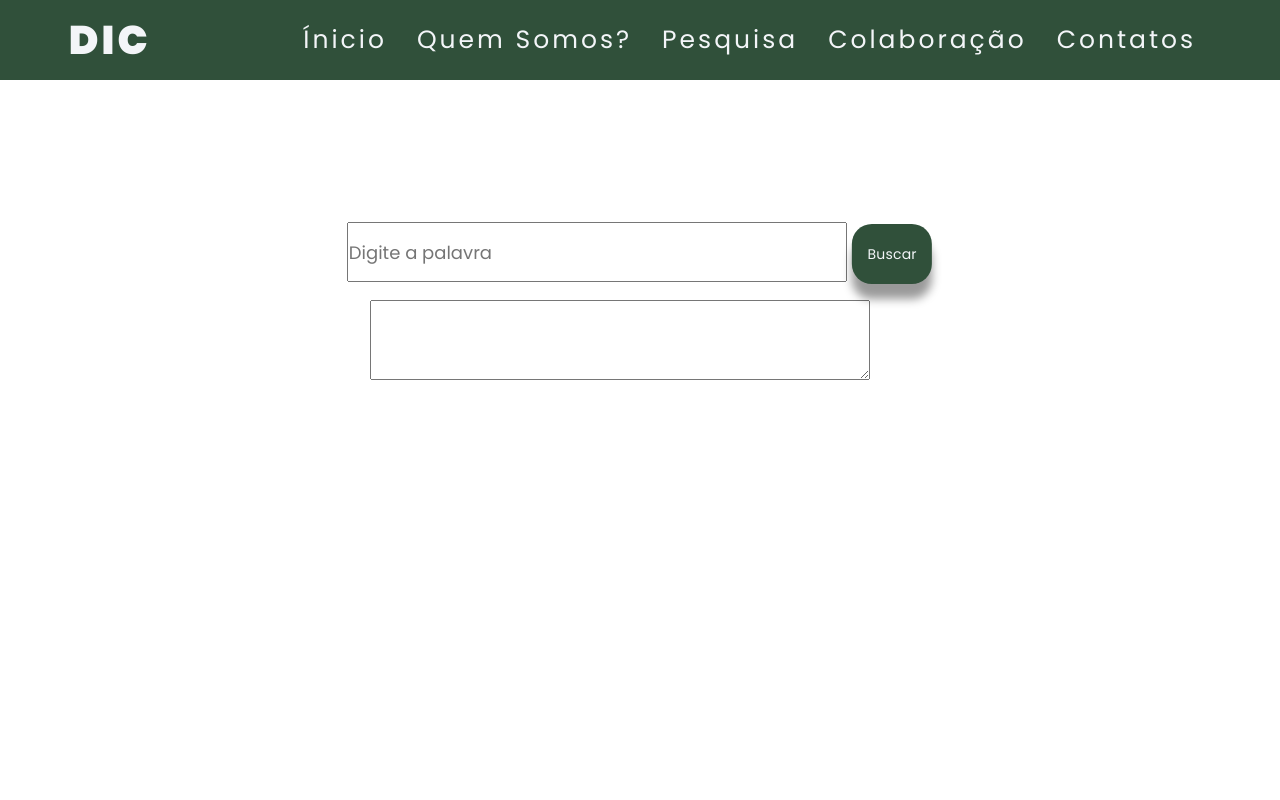
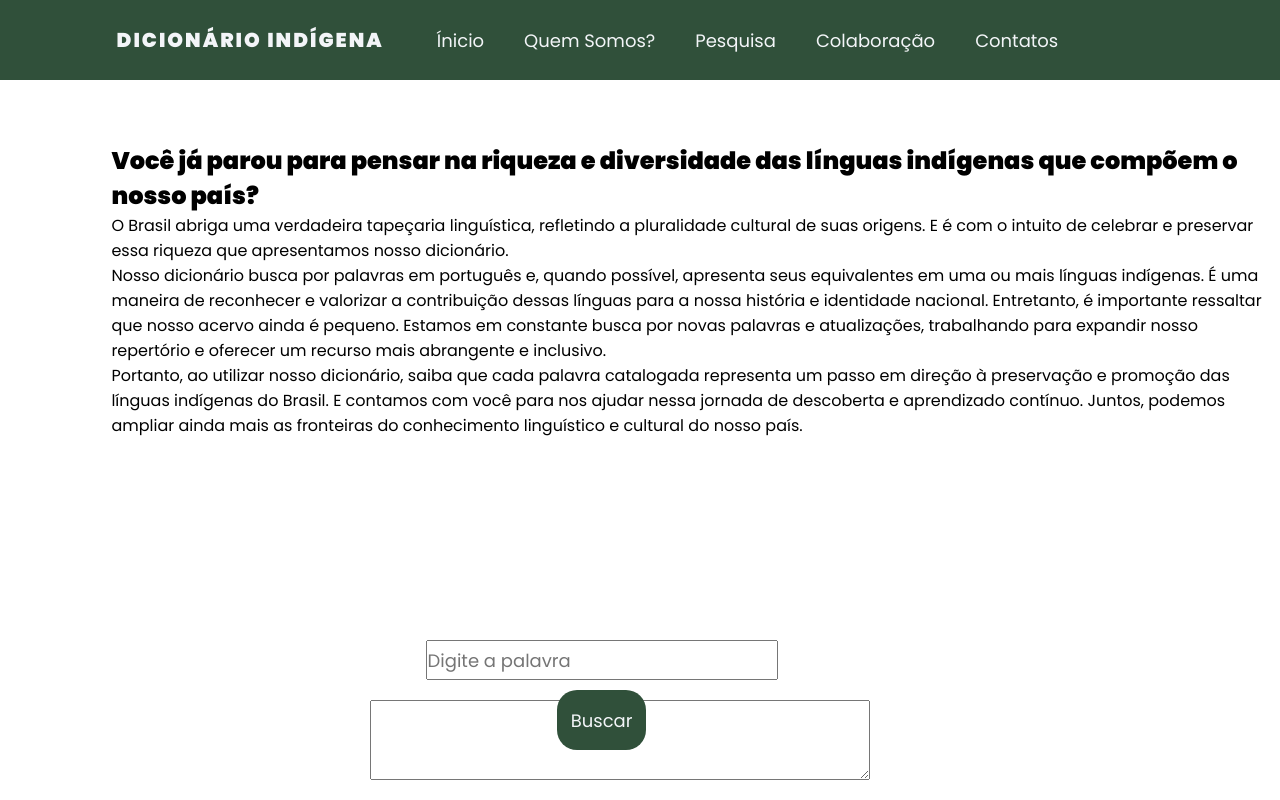
Before and after one commit to DICSITE/DICPROJETO, a plain HTML site: page pesquisa.html in a window 1280 px wide. Drawn offline with Linux system fonts and the light colour scheme.

Commit message:
Add files via upload

```diff
--- a/Qs.css
+++ b/Qs.css
@@ -4,12 +4,11 @@
     margin: 0;
     padding: 0;
     box-sizing: border-box;
-    font-family: 'poppins', sans-serif;
+    font-family: 'Poppins', sans-serif;
 }
 
 body {
-    overflow: hidden;
-    overflow-y: scroll
+    overflow-x: hidden; /* Removido overflow-y: scroll para evitar a barra de rolagem horizontal em dispositivos móveis */
 }
 
 .container {
@@ -20,103 +19,107 @@ body {
 
 nav {
     display: flex;
-    width: 100%;
-    justify-content: space-around;
+    justify-content: space-between; /* Alterado para distribuir o espaço entre os itens */
+    align-items: center; /* Centraliza os itens verticalmente */
     height: 80px;
-    line-height: 80px;
-    z-index: 111;
     background-color: #30503a;
+    padding: 0 20px; /* Adicionado espaçamento interno */
 }
 
 .logo {
-    display: flex;
-    font-size: 40px;
+    font-size: 20px; /* Aumentado o tamanho da fonte para o logo */
     font-weight: 800;
     color: #f3f5f8;
-    letter-spacing: 3px;
-    cursor: pointer;
+    letter-spacing: 2px;
     text-transform: uppercase;
+    margin-right: 5px; /* Movendo o logo para a direita */
 }
-
 .navItems {
     display: flex;
+    flex: 1; /* Ocupa todo o espaço restante */
+    justify-content: flex-end; /* Alinha os itens à direita */
 }
 
 .navItems li {
     list-style: none;
-    margin: 0 15px;
+    margin: 0 10px; /* Reduzido o espaçamento entre os itens */
 }
 
 .navItems li a {
-    font-size: 25px;
+    font-size: 18px; /* Reduzido o tamanho da fonte para telas menores */
     color: #f3f5f8;
-    letter-spacing: 3px;
     text-decoration: none;
     text-transform: capitalize;
-
-}
-
-.navItems li:hover a {
-    color: #ffffff;
 }
 
 .wrapper {
     display: flex;
-    width: 100%;
-    height: 100vh;
-    justify-content: center;
-    align-items: center;
-    padding: 0 10%;
-    overflow: hidden;
-}
-
-.cols {
-    width: 50%;
+    flex-direction: column; /* Alterado para uma disposição em coluna */
+    justify-content: center; /* Centraliza verticalmente */
+    align-items: center; /* Centraliza horizontalmente */
+    height: 100vh; /* Adicionado para ocupar toda a altura da tela */
+    padding: 0px 5px 5px; /* Adicionado preenchimento para espaçamento */
 }
 
 .topline {
-    display: block;
-    position: relative;
-    font-size: 25px;
-    letter-spacing: 5px;
+    font-size: 18px;
+    letter-spacing: 3px;
     color: black;
+    text-align: center;
+    margin-bottom: 20px; /* Adicionado espaçamento inferior */
 }
 
 h1 {
-    display: block;
-    font-size: 3em;
+    font-size: 2em;
     font-weight: 500;
     color: #30503a;
+    text-align: center;
+    margin-bottom: 20px; /* Adicionado espaçamento inferior */
 }
 
 p {
-    display: block;
-    width: 90%;
-    font-size: 1.2em;
+    font-size: 16px;
     color: black;
+    text-align: center;
+    margin-bottom: 20px; /* Adicionado espaçamento inferior */
+}
+
+
+p {
+    font-size: 16px; /* Reduzido o tamanho da fonte para telas menores */
+    color: black;
+    text-align: center; /* Centralizado o texto */
+    margin-bottom: 20px; /* Adicionado espaçamento inferior */
 }
 
 .btns {
+    display: flex;
+    justify-content: center; /* Centralizado os botões */
     width: 100%;
-    position: relative;
-    left: 150px;
 }
 
 button {
-    outline: none;
-    border: none;
-    cursor: pointer;
     font-size: 14px;
     font-weight: 400;
     color: #f3f5f8;
     background-color: #30503a;
     padding: 8px 14px;
-    margin: 24px 1px;
-    letter-spacing: 0.2px;
+    margin: 0 5px; /* Adicionado espaçamento entre os botões */
     text-transform: capitalize;
-    box-shadow: 0 15px 10px rgba(0, 0, 0, 0.4);
+    border: none;
+    cursor: pointer;
 }
 
-button:hover {
-    color: #BBBB;
+@media only screen and (max-width: 600px) {
+    .logo {
+        font-size: 24px; /* Ajustes adicionais para telas menores */
+    }
+
+    .navItems {
+        display: none; /* Oculta os itens do menu */
+    }
+
+    .wrapper {
+        padding: 10px; /* Reduz o preenchimento */
+    }
 }
--- a/ctt.css
+++ b/ctt.css
@@ -1,105 +1,116 @@
 @import url(https://fonts.googleapis.com/css2?family=Poppins:wght@400;600;900&display=swap);
-*{
+
+* {
     margin: 0;
     padding: 0;
     box-sizing: border-box;
-    font-family: 'poppins', sans-serif;
+    font-family: 'Poppins', sans-serif;
 }
-body{
-    overflow: hidden;
+
+body {
+    overflow-x: hidden;
 }
-.container{
+
+.container {
     width: 100%;
     min-height: 100vh;
     background-color: #f3f5f8;
 }
-nav{
+
+nav {
     display: flex;
-    width: 100%;
-    justify-content: space-around;
+    justify-content: space-between; /* Alterado para distribuir o espaço entre os itens */
+    align-items: center; /* Centraliza os itens verticalmente */
     height: 80px;
-    line-height: 80px;
-    z-index: 111;
     background-color: #30503a;
+    padding: 0 20px; /* Adicionado espaçamento interno */
 }
-.logo{
-    display: flex;
-    font-size: 40px;
+
+.logo {
+    font-size: 20px; /* Aumentado o tamanho da fonte para o logo */
     font-weight: 800;
     color: #f3f5f8;
-    letter-spacing: 3px;
-    cursor: pointer;
+    letter-spacing: 2px;
     text-transform: uppercase;
+    margin-right: 5px; /* Movendo o logo para a direita */
 }
-.navItems{
+.navItems {
     display: flex;
+    flex: 1; /* Ocupa todo o espaço restante */
+    justify-content: flex-end; /* Alinha os itens à direita */
 }
-.navItems li{
+
+.navItems li {
     list-style: none;
-    margin: 0 15px;
+    margin: 0 10px; /* Reduzido o espaçamento entre os itens */
 }
-.navItems li a{
-    font-size: 25px;
+
+.navItems li a {
+    font-size: 18px; /* Reduzido o tamanho da fonte para telas menores */
     color: #f3f5f8;
-    letter-spacing: 3px;
     text-decoration: none;
     text-transform: capitalize;
+}
 
-}
-.navItems li:hover a{
-    color: #ffff;
-}
-.wrapper{
+.wrapper {
     display: flex;
-    width: 100%;
-    height: 100vh;
+    flex-direction: column; /* Alterado para uma disposição em coluna para dispositivos móveis */
     justify-content: center;
     align-items: center;
-    padding: 0 10%;
-    overflow: hidden;
-}
-.cols{
-    width: 50%;
-}
-.topline{
-    display: block;
-    position: relative;
-    font-size: 25px;
-    letter-spacing: 5px;
-    color: black;
+    padding: 20px; /* Adicionado preenchimento para espaçamento */
 }
 
-h1{
-    display: block;
-    font-size: 4em;
+.topline {
+    font-size: 18px; /* Reduzido o tamanho da fonte para telas menores */
+    letter-spacing: 3px;
+    color: black;
+    margin-bottom: 20px; /* Adicionado espaçamento inferior */
+    text-align: center; /* Centralizado o texto */
+}
+
+h1 {
+    font-size: 2em; /* Reduzido o tamanho da fonte para telas menores */
     font-weight: 500;
     color: #30503a;
+    text-align: center; /* Centralizado o texto */
+    margin-bottom: 20px; /* Adicionado espaçamento inferior */
 }
-p{
-    display: block;
-    width: 90%;
-    font-size: 1.2em;
+
+p {
+    font-size: 16px; /* Reduzido o tamanho da fonte para telas menores */
     color: black;
+    text-align: center; /* Centralizado o texto */
+    margin-bottom: 20px; /* Adicionado espaçamento inferior */
 }
-.btns{
+
+.btns {
+    display: flex;
+    justify-content: center; /* Centralizado os botões */
     width: 100%;
-    position: relative;
-    left: 150px;
 }
-button{
-    outline: none;
-    border: none;
-    cursor: pointer;
+
+button {
     font-size: 14px;
     font-weight: 400;
     color: #f3f5f8;
     background-color: #30503a;
     padding: 8px 14px;
-    margin: 24px 1px ;
-    letter-spacing: 0.2px;
+    margin: 0 5px; /* Adicionado espaçamento entre os botões */
     text-transform: capitalize;
-    box-shadow: 0 15px 10px rgba(0, 0, 0,0.4);
+    border: none;
+    cursor: pointer;
 }
-button:hover{
-    color: #BBBB;
+
+@media only screen and (max-width: 600px) {
+    .logo {
+        font-size: 24px; /* Ajustes adicionais para telas menores */
+    }
+
+    .navItems {
+        display: none; /* Oculta os itens do menu */
+    }
+
+    .wrapper {
+        padding: 10px; /* Reduz o preenchimento */
+    }
 }
--- a/pesquisa.css
+++ b/pesquisa.css
@@ -4,143 +4,152 @@
     margin: 0;
     padding: 0;
     box-sizing: border-box;
-    font-family: 'poppins', sans-serif;
+    font-family: 'Poppins', sans-serif;
 }
 
 body {
-    overflow: hidden;
+    overflow-x: hidden; /* Removido overflow-y: scroll para evitar a barra de rolagem horizontal em dispositivos móveis */
 }
 
 .container {
-    background-color: #ffff;
-    position: flex;
-    top: 0;
+    background-color: #f3f5f8;
 }
 
 nav {
     display: flex;
-    width: 100%;
     justify-content: space-around;
+    align-items: center; /* Centraliza os itens verticalmente */
     height: 80px;
-    line-height: 80px;
-    z-index: 111;
     background-color: #30503a;
 }
 
 .logo {
-    display: flex;
-    font-size: 40px;
+    font-size: 20px; /* Aumentado o tamanho da fonte para o logo */
     font-weight: 800;
     color: #f3f5f8;
-    letter-spacing: 3px;
-    cursor: pointer;
+    letter-spacing: 2px;
     text-transform: uppercase;
+    margin-left: 100px; /* Movendo o logo para a direita */
 }
+
 
 .navItems {
     display: flex;
+
 }
 
 .navItems li {
     list-style: none;
-    margin: 0 15px;
+    margin: 0 20px; /* Reduzido o espaçamento entre os itens */
 }
 
 .navItems li a {
-    font-size: 25px;
+    font-size: 18px; /* Reduzido o tamanho da fonte para dispositivos móveis */
     color: #f3f5f8;
-    letter-spacing: 3px;
     text-decoration: none;
     text-transform: capitalize;
-
-}
-
-.navItems li:hover a {
-    color: #BBBB;
 }
 
 .wrapper {
     display: flex;
-    width: 100%;
+    flex-direction: column;
+    justify-content: center; /* Centraliza verticalmente */
+    align-items: center; /* Centraliza horizontalmente */
     height: 100vh;
-    justify-content: center;
-    align-items: center;
-    padding: 0 10%;
-    overflow: hidden;
-}
-
-.cols {
-    width: 50%;
+    padding: 50px 20px; /* Adicionado preenchimento com 50px no topo e 20px nos lados */
 }
 
 .topline {
-    display: block;
-    position: relative;
-    font-size: 25px;
-    letter-spacing: 5px;
-    color: black;
+    font-size: 18px;
+    letter-spacing: 3px;
+    color: #30503a;
+    margin-bottom: 10px; /* Reduzido o espaçamento inferior */
+    text-align: center; /* Centralizado o texto */
 }
 
-h1 {
-    display: block;
-    font-size: 4em;
-    font-weight: 500;
-    color: #30503a;
-}
-
-p {
-    display: block;
-    width: 90%;
-    font-size: 1.2em;
-    color: black;
-}
 
 .btns {
+    display: flex;
+    justify-content: center; /* Centralizado os botões */
     width: 100%;
-    position: relative;
-    left: 120px;
 }
 
 button {
-    outline: none;
-    border: none;
-    cursor: pointer;
     font-size: 14px;
     font-weight: 400;
     color: #f3f5f8;
     background-color: #30503a;
     padding: 8px 14px;
-    margin: 24px 1px;
-    letter-spacing: 0.2px;
+    margin: 0 5px; /* Adicionado espaçamento entre os botões */
     text-transform: capitalize;
-    box-shadow: 0 15px 10px rgba(0, 0, 0, 0.4);
-}
-
-button:hover {
-    color: #BBBB;
-}
-.search-form {
-    position: absolute;
-    top: 200px;
-    left: 50%;
-    transform: translateX(-50%);
-    z-index: 999;
-
-}
-.search-form input[type="text"] {
-    width: 500px; /* Defina a largura desejada */
-    height: 60px; /* Defina a altura desejada */
-    font-size: 18px;
+    border: none;
+    cursor: pointer;
 }
 
 
-.container {
-    min-height: 100%;
-    width: 100%;
-    position: relative;
+
+.search-form {
+    display: flex;
+    flex-direction: column;
+    align-items: center;
+    position: absolute;
+    left: 47%;
+    transform: translateX(-50%);
+    z-index: 999;
+    top: 80%;
 }
+
+.search-form input[type="text"] {
+    width: 100%; /* Ambos os elementos ocupam 100% da largura disponível */
+    max-width: 500px;
+    height: 40px;
+    font-size: 18px;
+    margin-bottom: 10px;
+    top: 90%;
+    display: flex;
+
+}
+.resultado{
+    position: absolute;
+    width: 100%; /* Ambos os elementos ocupam 100% da largura disponível */
+    max-width: 500px;
+    height: 60px;
+    font-size: 18px;
+    margin-bottom: 10px;
+    top: 50%;
+    display: flex;
+}
+
 .search-form button {
-    width: 80px; /* Defina a largura desejada */
-    height: 60px; /* Defina a altura desejada */
-    border-radius: 20px; /* Isso cria pontas arredondadas com um raio de 20px */
+    height: 60px;
+    font-size: 18px;
+    border-radius: 20px;
 }
+
+
+
+/* Adiciona regras de mídia para tornar o layout responsivo */
+@media only screen and (max-width: 768px) {
+    .navItems {
+        display: none; /* Oculta os itens do menu */
+    }
+
+    .logo {
+        font-size: 32px; /* Reduz o tamanho da fonte do logo */
+    }
+
+    .wrapper {
+        padding: 10px; /* Reduz o preenchimento */
+    }
+    .texto {
+        margin-top: 20px; /* Ajuste a distância do topo conforme necessário */
+        margin-left: 3%; /* Ajuste a distância da esquerda conforme necessário */
+        width: 90%; /* Ajuste a largura conforme necessário */
+    }
+}
+.texto {
+    margin-top: 500px; /* Ajuste a distância do topo conforme necessário */
+    margin-left: -1000px;
+    width: 90%;
+
+}
--- a/pesquisa.html
+++ b/pesquisa.html
@@ -1,3 +1,4 @@
+
 <!DOCTYPE html>
 <html lang="en">
 
@@ -20,10 +21,9 @@
 </head>
 
 <body>
-
-    <div class="container">
+     <div class="container">
         <nav>
-            <div class="logo">DIC</div>
+            <div class="logo">dicionário indígena</div>
             <ul class="navItems">
                 <li><a href="index.html">Ínicio</a> </li>
                 <li><a href="QS.html">Quem somos?</a> </li>
@@ -32,6 +32,14 @@
                 <li><a href="contatos.html">Contatos</a> </li>
 
             </ul>
+            <div class="texto">
+                <h1>Você já parou para pensar na riqueza e diversidade das línguas indígenas que compõem o nosso país? </h1>
+                <p>O Brasil abriga uma verdadeira tapeçaria linguística, refletindo a pluralidade cultural de suas origens. E é com o intuito de celebrar e preservar essa riqueza que apresentamos nosso dicionário.</p>
+                <p>Nosso dicionário busca por palavras em português e, quando possível, apresenta seus equivalentes em uma ou mais línguas indígenas. É uma maneira de reconhecer e valorizar a contribuição dessas línguas para a nossa história e identidade nacional.
+                    Entretanto, é importante ressaltar que nosso acervo ainda é pequeno. Estamos em constante busca por novas palavras e atualizações, trabalhando para expandir nosso repertório e oferecer um recurso mais abrangente e inclusivo.</p>
+                <p>Portanto, ao utilizar nosso dicionário, saiba que cada palavra catalogada representa um passo em direção à preservação e promoção das línguas indígenas do Brasil. E contamos com você para nos ajudar nessa jornada de descoberta e aprendizado contínuo. Juntos, podemos ampliar ainda mais as fronteiras do conhecimento linguístico e cultural do nosso país.</p>
+            </div>
+
             <!-- Formulário de busca -->
             <form class="search-form">
                 <input type="text" name="search" id="searchInput" placeholder="Digite a palavra">
--- a/style.css
+++ b/style.css
@@ -4,39 +4,34 @@
     margin: 0;
     padding: 0;
     box-sizing: border-box;
-    font-family: 'poppins', sans-serif;
+    font-family: 'Poppins', sans-serif;
 }
 
 body {
-    overflow: hidden;
-    overflow-y: scroll
+    overflow-x: hidden; /* Removido overflow-y: scroll para evitar a barra de rolagem horizontal em dispositivos móveis */
 }
 
 .container {
     background-color: #f3f5f8;
-    position: flex;
-    top: 0;
 }
 
 nav {
     display: flex;
-    width: 100%;
     justify-content: space-around;
+    align-items: center; /* Centraliza os itens verticalmente */
     height: 80px;
-    line-height: 80px;
-    z-index: 111;
     background-color: #30503a;
 }
 
 .logo {
-    display: flex;
-    font-size: 40px;
+    font-size: 20px; /* Aumentado o tamanho da fonte para o logo */
     font-weight: 800;
     color: #f3f5f8;
-    letter-spacing: 3px;
-    cursor: pointer;
+    letter-spacing: 2px;
     text-transform: uppercase;
+    margin-right: 5px; /* Movendo o logo para a direita */
 }
+
 
 .navItems {
     display: flex;
@@ -44,85 +39,82 @@ nav {
 
 .navItems li {
     list-style: none;
-    margin: 0 15px;
+    margin: 0 10px; /* Reduzido o espaçamento entre os itens */
 }
 
 .navItems li a {
-    font-size: 25px;
+    font-size: 18px; /* Reduzido o tamanho da fonte para dispositivos móveis */
     color: #f3f5f8;
-    letter-spacing: 3px;
     text-decoration: none;
     text-transform: capitalize;
-
-}
-
-.navItems li:hover a {
-    color: #BBBB;
 }
 
 .wrapper {
     display: flex;
-    width: 100%;
-    height: 100vh;
-    justify-content: center;
+    flex-direction: column; /* Alterado para uma disposição em coluna para empilhar os elementos */
     align-items: center;
-    padding: 0 10%;
-    overflow: hidden;
-}
-
-.cols {
-    width: 50%;
+    padding: 20px; /* Adicionado preenchimento para espaçamento nos dispositivos móveis */
 }
 
 .topline {
-    display: flex;
-    position: relative; /* Corrigindo um erro de digitação: substituindo "flex" por "relative" */
-    font-size: 25px;
-    letter-spacing: 5px;
+    font-size: 18px; /* Reduzido o tamanho da fonte para dispositivos móveis */
+    letter-spacing: 3px;
     color: #30503a;
-    margin-bottom: 60px; /* Adicionando espaço na parte inferior do elemento */
-    top: 60px;
+    margin-bottom: 30px;
+    text-align: center; /* Centralizado o texto */
 }
 
 h1 {
-    display: block;
-    font-size: 4em;
+    font-size: 2.5em; /* Reduzido o tamanho da fonte para dispositivos móveis */
     font-weight: 500;
     color: #30503a;
-    margin-bottom: 30px; /* Adicionando espaço na parte inferior do elemento */
-    top: 100px;
-
+    margin-bottom: 20px;
+    text-align: center; /* Centralizado o texto */
 }
 
 p {
-    display: block;
-    width: 90%;
-    font-size: 1em;
+    font-size: 16px; /* Reduzido o tamanho da fonte para dispositivos móveis */
     color: black;
-    margin-bottom: -25px;
+    margin-bottom: 20px;
+    text-align: center; /* Centralizado o texto */
 }
 
 .btns {
+    display: flex;
+    justify-content: center; /* Centralizado os botões */
     width: 100%;
-    position: relative;
-    left: 120px;
 }
 
 button {
-    outline: none;
-    border: none;
-    cursor: pointer;
     font-size: 14px;
     font-weight: 400;
     color: #f3f5f8;
     background-color: #30503a;
     padding: 8px 14px;
-    margin: 24px 1px;
-    letter-spacing: 0.2px;
+    margin: 0 5px; /* Adicionado espaçamento entre os botões */
     text-transform: capitalize;
-    box-shadow: 0 15px 10px rgba(0, 0, 0, 0.4);
+    border: none;
+    cursor: pointer;
 }
 
-button:hover {
-    color: #ffff;
+@media only screen and (max-width: 600px) {
+    .logo {
+        font-size: 20px; /* Ajustes adicionais para telas menores */
+    }
+
+    .navItems li a {
+        font-size: 16px; /* Ajustes adicionais para telas menores */
+    }
+
+    .topline {
+        font-size: 16px; /* Ajustes adicionais para telas menores */
+    }
+
+    h1 {
+        font-size: 2em; /* Ajustes adicionais para telas menores */
+    }
+
+    p {
+        font-size: 14px; /* Ajustes adicionais para telas menores */
+    }
 }
```
Also changed, not shown: QS.html (+1 -1 lines), contatos.html (+1 -1 lines), gc.html (+1 -1 lines), index.html (+1 -1 lines).
